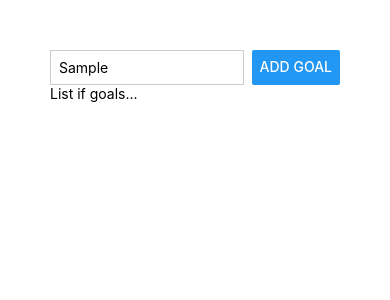
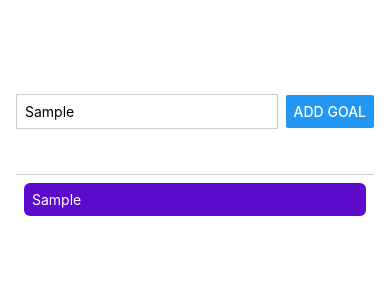
Before and after one commit to vchandwani/reactNative, a React Native app in the folder RNCourse/: screen / in a window 390 px wide. Both pictures are taken after typing "Sample" into the empty fields and a click on the button "ADD GOAL". Shown: the top 300 px of the page. Built offline with nearby package versions, Linux system fonts and the light colour scheme.

Commit message:
Goal Listing changes

```diff
--- a/RNCourse/App.js
+++ b/RNCourse/App.js
@@ -1,14 +1,54 @@
-import { StyleSheet, Text, View, Button, TextInput } from "react-native";
+import { useState } from "react";
+import {
+  StyleSheet,
+  Text,
+  View,
+  Button,
+  TextInput,
+  ScrollView,
+  FlatList,
+} from "react-native";
 
 export default function App() {
+  const [enteredGoalText, setEnteredGoalText] = useState("");
+  const [courseGoals, setCourseGoals] = useState([]);
+
+  function goalInputHandler(enteredText) {
+    setEnteredGoalText(enteredText);
+  }
+
+  function goalGoalHandler() {
+    setCourseGoals((currentCourseGoals) => [
+      ...currentCourseGoals,
+      { id: Math.random.toString(), text: enteredGoalText },
+    ]);
+  }
+
   return (
     <View style={styles.appContainer}>
       <View style={styles.inputContainer}>
-        <TextInput style={styles.textInput} placeholder="Your course goal" />
-        <Button title="Add goal" />
+        <TextInput
+          style={styles.textInput}
+          placeholder="Your course goal"
+          onChangeText={goalInputHandler}
+        />
+        <Button title="Add goal" onPress={goalGoalHandler} />
       </View>
-      <View>
-        <Text>List if goals...</Text>
+      <View style={styles.goalsContainer}>
+        <FlatList
+          data={courseGoals}
+          alwaysBounceVertical={false}
+          renderItem={(itemData) => {
+            return (
+              <View style={styles.goalItem}>
+                <Text style={styles.goalText}>{itemData.item.text}</Text>
+              </View>
+            );
+          }}
+          keyExtractor={(item, index) => {
+            return item.id;
+          }}
+        />
       </View>
     </View>
   );
@@ -17,10 +57,17 @@
 const styles = StyleSheet.create({
   appContainer: {
     padding: 50,
+    paddingHorizontal: 16,
+    flex: 1,
   },
   inputContainer: {
+    flex: 1,
     flexDirection: "row",
     justifyContent: "space-between",
+    alignItems: "center",
+    marginBotton: 24,
+    borderBottomWidth: 1,
+    borderBottomColor: "#cccccc",
   },
   textInput: {
     borderWidth: 1,
@@ -29,4 +76,16 @@
     marginRight: 8,
     padding: 8,
   },
+  goalsContainer: {
+    flex: 5,
+  },
+  goalItem: {
+    margin: 8,
+    borderRadius: 6,
+    backgroundColor: "#5e0acc",
+    padding: 8,
+  },
+  goalText: {
+    color: "white",
+  },
 });
```
Also changed, not shown: RNCourse/package.json (+4 -3 lines), 1 other file (tests, documents, lock files or other folders).
